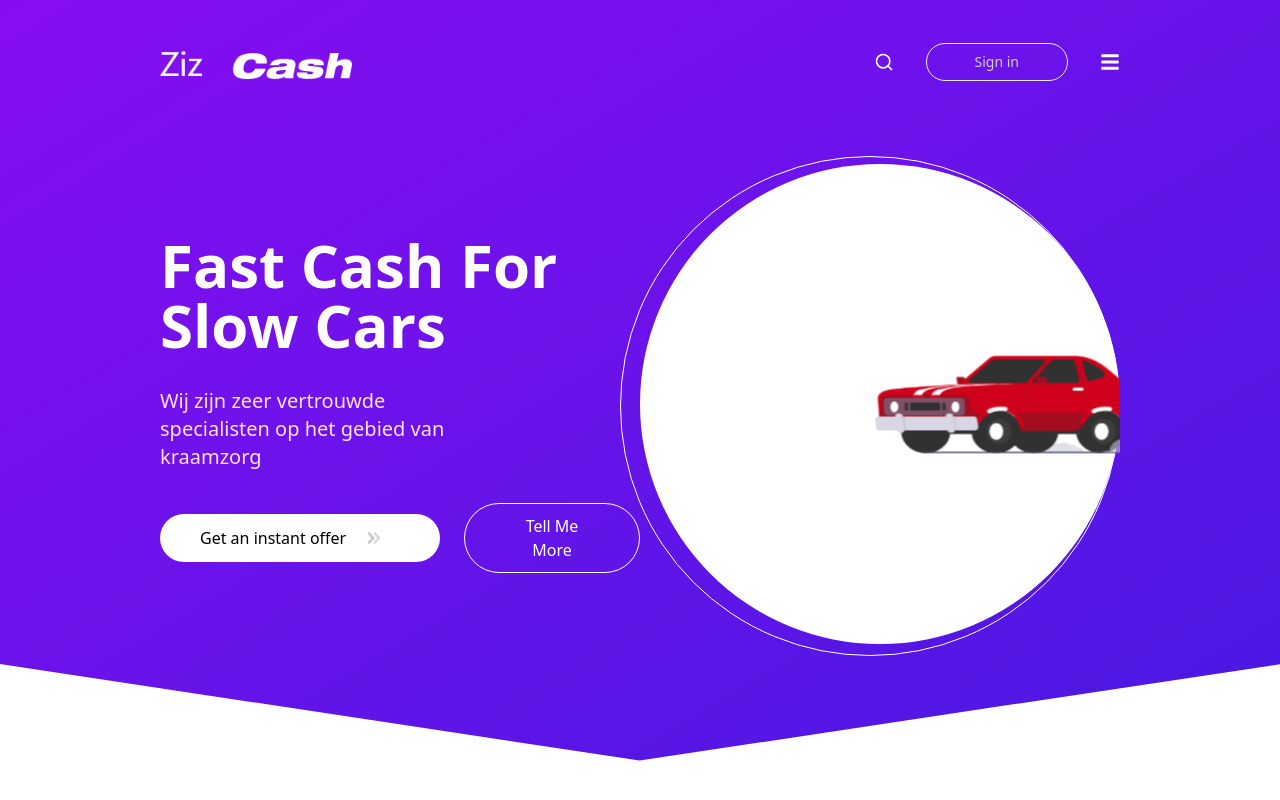
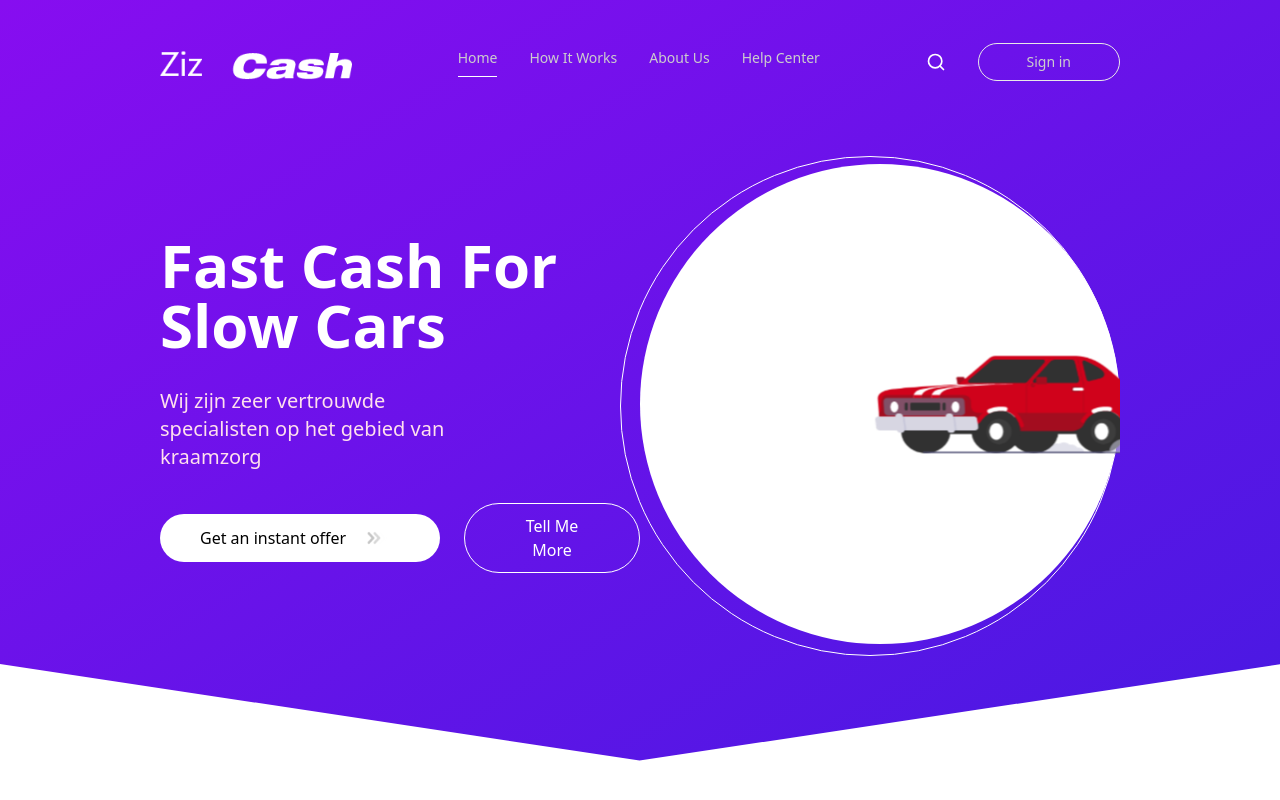
Before and after one commit to abdallamfathy/mea-task, a React (Vite) app: page / in a window 1280 px wide. Shown: the top 800 px of the page. Built offline with nearby package versions, Linux system fonts and the light colour scheme.

Commit message:
fix some bugs in mob vers

```diff
--- a/src/componets/Clients.tsx
+++ b/src/componets/Clients.tsx
@@ -10,7 +10,7 @@ const Clients = () => {
             </div>
             <div className='md:w-1/2 p-7 md:p-20 md:py-36 relative'>
                 <img src={clients} alt="clients" />
-        <img src={map} alt="map" className="absolute translate-x-[550px] inset-0 translate-y-56  "/>
+        <img src={map} alt="map" className="absolute translate-x-[550px] inset-0 translate-y-56  max-md:hidden"/>
             </div>
         </div>
     </div>
--- a/src/componets/Navbar.tsx
+++ b/src/componets/Navbar.tsx
@@ -21,13 +21,16 @@ const Navbar = () => {
             </div>
           )
         }
+        <div>
+        <NavLinks />
+        </div>
 
         <div className='flex gap-8 items-center'>
         <FiSearch size={20} />
         <button className='rounded-full  border border-[#E8E8E8] text-[#CDCDCD] max-2xl:text-sm  px-12 py-2 hover:text-black hover:bg-white transition ease-in  duration-300 max-md:hidden'>
             Sign in
         </button>
-        <FaBars size={20} onClick={() => setShow(!show)} />
+        <FaBars size={20} onClick={() => setShow(!show)} className="md:hidden"/>
 
     </div>
         </div>
```
